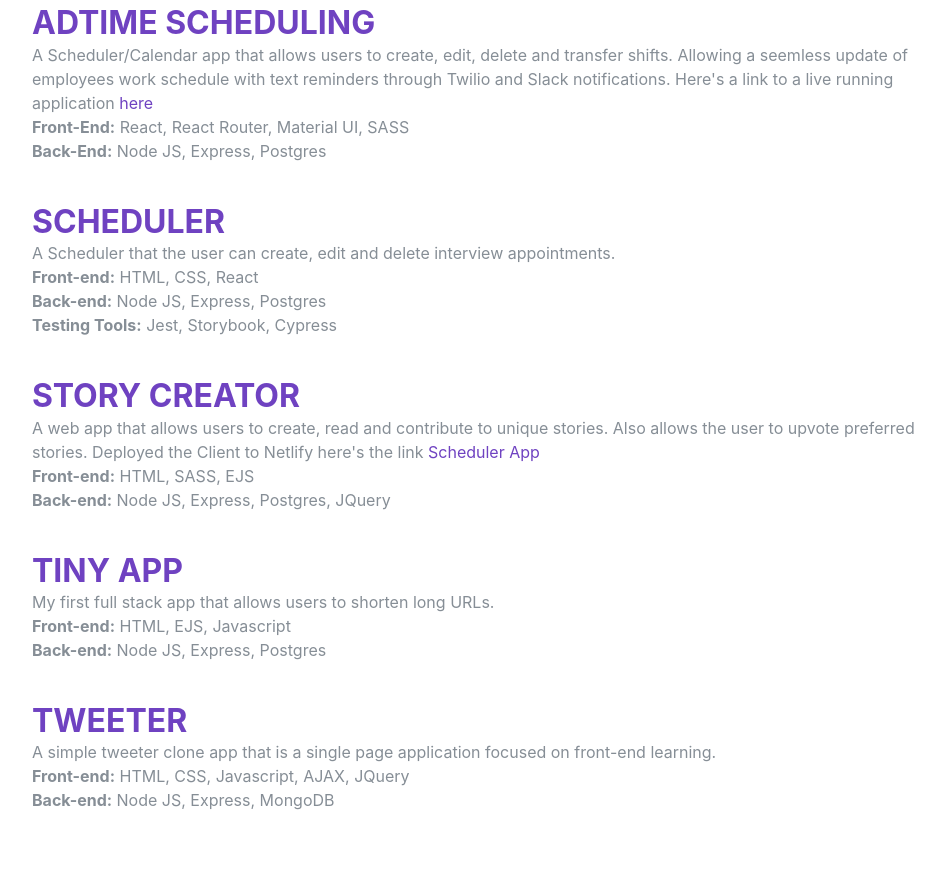
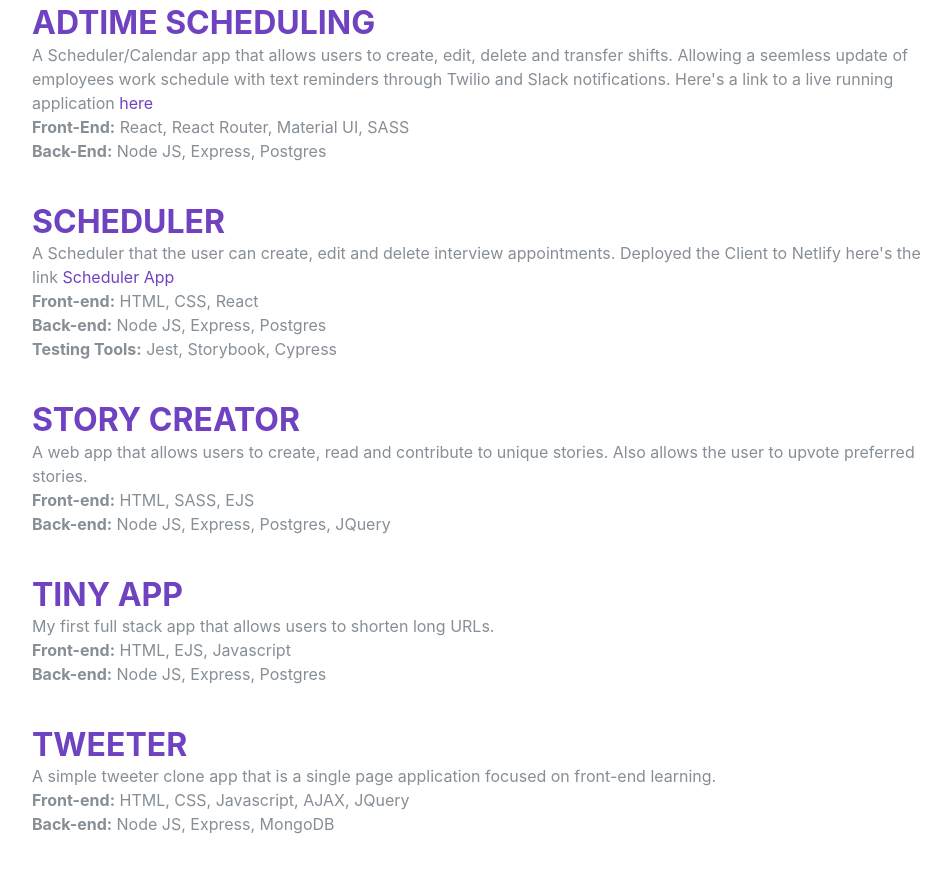
Before and after one commit to DespoTron/resume, a Gatsby site: page / in a window 1280 px wide. Shown: the part 1776-2649 px from the top of the page, without its empty margins (288-1239 px from the left). Built offline with nearby package versions, Linux system fonts and the light colour scheme; Gatsby itself is replaced by a stand-in of ours; a web font is replaced by a local one.

Commit message:
Added link to correct project

```diff
--- a/src/pages/index.js
+++ b/src/pages/index.js
@@ -164,6 +164,7 @@
               <h3 className="mb-0"><a href="https://github.com/DespoTron/scheduler">Scheduler</a></h3>
               <p>
                 A Scheduler that the user can create, edit and delete interview appointments.
+                Deployed the Client to Netlify here's the link <a href="https://wonderful-elion-f9f0c1.netlify.app/">Scheduler App</a>
                 <br/>
                 <b>Front-end:</b> HTML, CSS, React
                 <br/>
@@ -176,7 +177,6 @@
               <p>
                 A web app that allows users to create, read and contribute to unique stories.
                 Also allows the user to upvote preferred stories.
-                Deployed the Client to Netlify here's the link <a href="">Scheduler App</a>
                 <br/>
                 <b>Front-end:</b> HTML, SASS, EJS
                 <br/>
```
